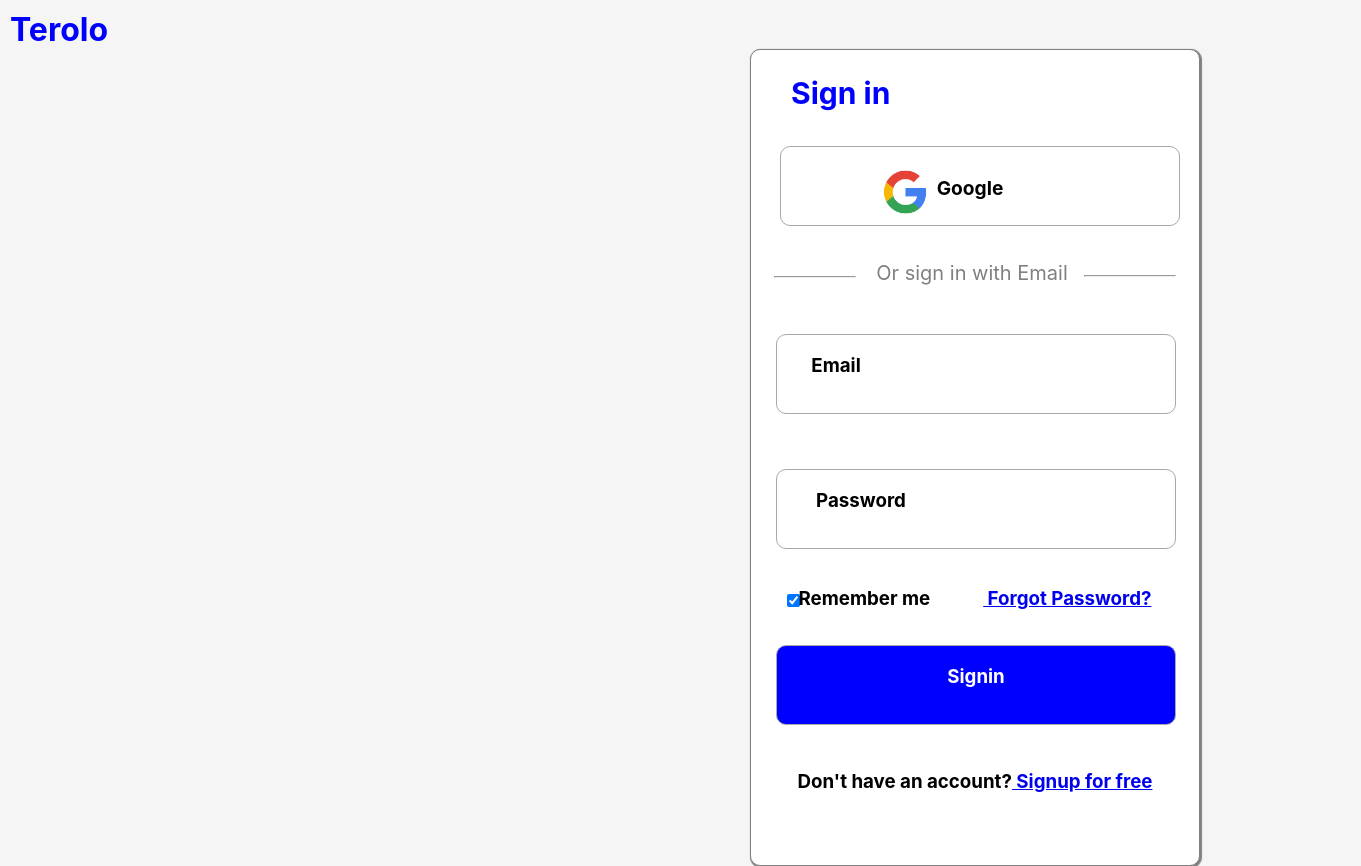
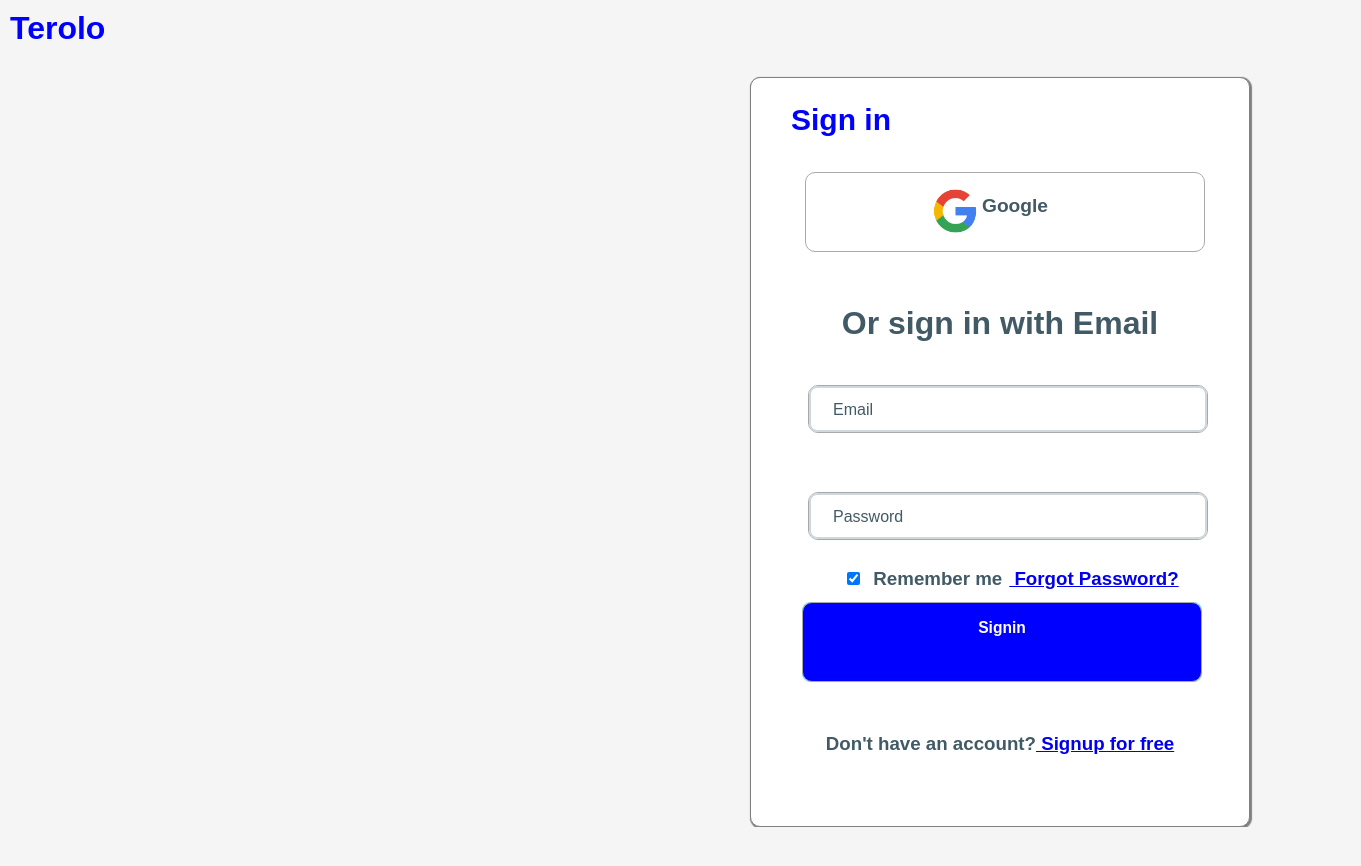
Before and after one commit to ayushnilabh1986/portfoliomanager, a React (Create React App) app: page / in a window 1280 px wide. Shown: the whole page, 1361 px wide, since content can reach past the window. After the commit the page ends 827 px from the top, so only its background shows below. Built offline with nearby package versions, Linux system fonts and the light colour scheme.

Commit message:
https://github.com/ayushnilabh1986/portfoliomanager/issues/1 https://github.com/ayushnilabh1986/portfoliomanager/issues/3 https://github.com/ayushnilabh1986/portfoliomanager/issues/4 https://github.com/ayushnilabh1986/portfoliomanager/issues/6

```diff
--- a/src/App.css
+++ b/src/App.css
@@ -1,6 +1,4 @@
-body {
-  background: whitesmoke;
-}
+
 
 
 .App {
@@ -15,7 +13,7 @@ body {
 .google{
   text-align: center;
   margin-top: -55px;
-  margin-left: -20px;
+  margin-left: 20px;
   font-size: larger;
   font-style: initial;
 }
@@ -36,12 +34,138 @@ body {
   width: 10vh;
 
 }
+/*   color variables */
+/* $clr-primary: #9dedff;
+$clr-primary-hover: #8ad6ff;
+$clr-primary-dark: #7bdff6;
+$clr-primary-light: #c7f5ff;
+$clr-gray100: #f0f7f8;
+$clr-gray200: #cfd8dc;
+$clr-gray300: #a7b7be;
+$clr-gray400: #6b7e86;
+$clr-gray500: #425a65; */
+
+/*   border radius */
+/* $radius: 1rem; */
+
+*,
+*::before,
+*::after {
+  box-sizing: border-box;
+  padding: 0;
+}
+
+body {
+  font-family: Montserrat, sans-serif;
+  font-weight: 500;
+  background: whitesmoke;
+  height: 100vh;
+  justify-content: center;
+  align-items: center;
+  color: #425a65;
+}
+
+.form {
+  padding: 2rem;
+  border-radius: 1rem;
+  background-color: white;
+
+  .form__title {
+    margin-bottom: 0.5rem;
+  }
+
+  .form__description {
+    margin-bottom: 2rem;
+  }
+
+  .form__group {
+    display: inline-block;
+
+    width: 400px;
+    height: 70px;
+    background: white;
+    margin-left: 10px;
+    margin-top: 35px;
+    border: 1px solid darkgray;
+    border-radius: 10px;
+    box-sizing: border-box;
+
+    position: relative;
+    height: 3rem;
+    margin-bottom: 1.5rem;
+  }
+
+  .form__input {
+    margin-top: 0px;
+    width: 100%;
+    height: 100%;
+    border: 2px solid #cfd8dc;
+    border-radius: 0.5rem;
+    font-family: inherit;
+    font-weight: inherit;
+    color: inherit;
+    outline: none;
+    padding: 1.25rem;
+    background: none;
+
+    &:hover {
+      border-color: #9dedff;
+      ;
+    }
+
+    &:focus {
+      border-color: #7bdff6;
+    }
+  }
+
+  .form__label {
+    position: absolute;
+    left: 1rem;
+    top: 0.9rem;
+    padding: 0 0.5rem;
+    background-color: white;
+    transition: top 200ms ease-in, left 200ms ease-in, font-size 200ms ease-in;
+  }
+
+  .form__button {
+    display: block;
+    margin-left: auto;
+    background-color:#9dedff;
+
+    font-family: inherit;
+    font-weight: inherit;
+    border-radius: 0.5rem;
+    outline: none;
+    border: none;
+    cursor: pointer;
+    transition: background-color 200ms ease-in;
+
+    &:hover {
+      background-color: #7bdff6;
+    }
+  }
+}
+
+/*
+1. When the input is in the focus state
+reduce the size of the label and move upwards
+
+2. Keep label state when content is in input field
+*/
+
+.form__input:focus ~ .form__label,
+.form__input:not(:placeholder-shown).form__input:not(:focus) ~ .form__label {
+  top: -0.5rem;
+  left: 0.8rem;
+  font-size: 0.8rem;
+}
+
 .photo {
 align-self: self-start;
   height: 70px;
   width: 70px;
-  margin-left: -150px;
-margin-top: 10px;
+  margin-left: -100px;
+margin-top: 3px;
 }
 .rectangle {
   display: inline-block;
@@ -53,24 +177,18 @@ margin-top: 10px;
   border: 1px solid darkgray;
   border-radius: 10px;
   box-sizing: border-box;
+     cursor:pointer;
+    -webkit-touch-callout: none;
+    -webkit-user-select: none;
+    -khtml-user-select: none;
+    -moz-user-select: none;
+    -ms-user-select: none;
+    user-select: none;
+ }
 
-}
-.rectangle2 {
-  width: 400px;
-  height: 80px;
-  background: white;
-  margin-left: 10px;
-  margin-top: 29px;
-  border: 1px solid darkgray;
-  border-radius: 10px;
-  box-sizing: border-box;
-
-
-}
 .signUp {
 
 
-  margin-top: 45px;
 }
 .signIn1 {
 
@@ -84,19 +202,29 @@ margin-top: 10px;
     padding: 0.4em;
 
 }
+.rememberMe {
+  width: 400px;
+  margin-top: 7px;
+    margin-left: 0px;
+    margin-right: 324px;
+    margin-bottom: -10px;
+}
 
 .remember {
-  margin-top: -24px;
+  margin-top: -26px;
+  margin-left: -107px;
+  margin-right: -163px;
+  margin-bottom: 22px;
 
 }
 input {
-  margin-left: -360px;
-  margin-top: 25px;
 }
 .forgotPassword {
-margin-left: 53px;}
+margin-left: 7px;
+}
 
 .rectangle3 {
+  display: inline-block;
 
   width: 400px;
   height: 80px;
@@ -109,11 +237,11 @@ margin-left: 53px;}
 }
 
 .rectangle4 {
+  display: inline-block;
   width: 400px;
   height: 80px;
   background: blue;
-  margin-left: 10px;
-  margin-top: 35px;
+
   border: 1px solid darkgray;
   border-radius: 10px;
   box-sizing: border-box;
@@ -137,7 +265,7 @@ margin-left: 8px;
   margin-right: 8px;
 
   }
-.email {
+.email1 {
   color: gray;
   font-style: bold;
   font-size: 20px;
@@ -148,14 +276,20 @@ margin-left: -6px;
   margin: 10px;
   color: blue;
 }
+#rememberMe {
+
+  margin-left: -340px;
+  margin-top: 0px;
+  margin-bottom: 9px;
+  margin-right: -50px;}
 .box {
    display: flex;
    justify-content: center;
    align-items: center;
-  margin-top: -10px;
+  margin-top: 20px;
   display: inline-block;
-  width: 450px;
-  height: 817px;
+  width: 500px;
+  height: 750px;
   background: white;
   margin-left: 750px;
   border: 1px solid gray;
--- a/src/App.js
+++ b/src/App.js
@@ -13,35 +13,38 @@ function App() {
 
             <h3 className="google">Google</h3>
           </div>
-          <hr className="line1" />
-          <div className="email">Or sign in with Email</div>
-          <hr className="line2" />
 
-          <br />
+          <form action="" className="form">
+    <h1 className="form__title">Or sign in with Email</h1>
 
-          <div className="rectangle2">
-            <h3 className="email1">Email</h3>
-          </div>
-          <br />
+    <div className="form__group">
+      <input type="text" id="email" className="form__input" placeholder=" " autocomplete="off" />
+      <label for="email" className="form__label">Email</label>
+    </div>
 
-          <div className="rectangle3">
-            <h3 className="password">Password</h3>
-          </div>
-          <br />
-
-          <div>
+    <div className="form__group">
+      <input type="password" id="password" className="form__input" placeholder=" " />
+      <label for="password" className="form__label">Password</label>
+    </div>
+    <div className="rememberMe">
             <input type="checkbox" id="rememberMe" name="rememberMe" checked />
 
             <label for="rememberMe">
               <h3 className="remember">
                 Remember me
                 <a className="forgotPassword" href="forgotPassword.js"> Forgot Password?</a>
-              </h3>{" "}
+              </h3>
             </label>
           </div>
-          <div className="rectangle4">
+    <button class="form__button"> <div className="rectangle4">
             <h3 className="signIn1">Signin</h3>
-          </div>
+          </div></button>
+  </form>
+
+
+
+
+
           <div className="signUp">
             <h3>
               Don't have an account?
```
